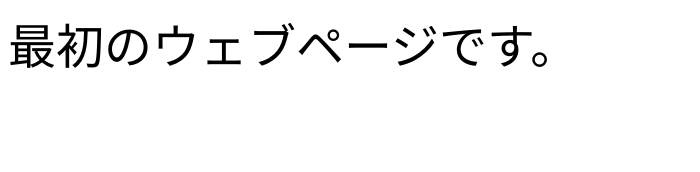
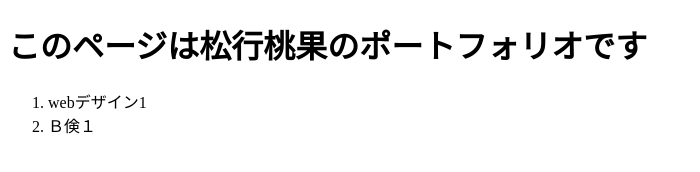
Before and after one commit to Momoka0903/webpage, a plain HTML site: page index.html in a window 1280 px wide. Shown: the whole page, without its empty margins (0-700 px from the left). Drawn offline with Linux system fonts and the light colour scheme.

Commit message:
自分のウェブページを作りました。

```diff
--- a/index.html
+++ b/index.html
@@ -1,3 +1,24 @@
- <font size="40pt">
-最初のウェブページです。
-</font>
+<!DOCTYPE html>
+<html>
+
+<head>
+    <meta charset="UTF-8">
+    <script>
+
+    </script>
+    <link rel="stylesheet" href="styie.css">
+</head>
+
+<body>
+    <header>
+        <h1>このページは松行桃果のポートフォリオです</h1>
+    </header>
+    <section>
+        <ol>
+            <li>webデザイン1</li>
+            <li>Ｂ倹１</li>
+        </ol>
+    </section>
+</body>
+
+</html>
```
